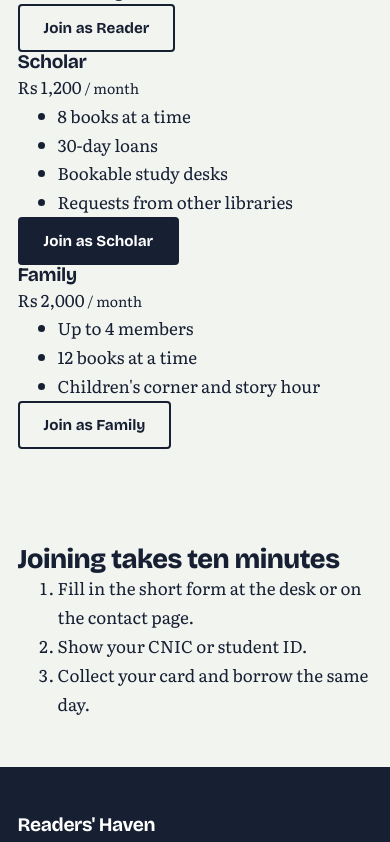
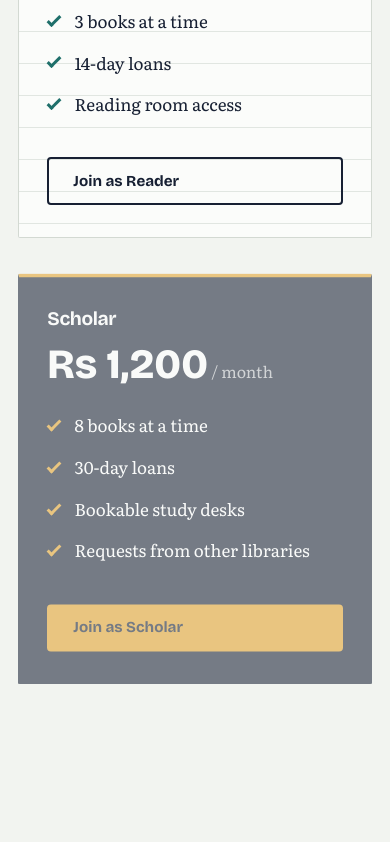
Before and after one commit to hammad-m19/readers-haven-library, a website: page src/membership.html in a window 390 px wide. Shown: the part 498-1340 px from the top of the page. Drawn offline with nearby package versions, Linux system fonts and the light colour scheme.

Commit message:
Add membership page styles, catalog card look and responsive layout

```diff
--- a/styles/style.css
+++ b/styles/style.css
@@ -482,6 +482,22 @@ section {
 /* ===== 4. PAGE: COLLECTIONS (collections.html), ===== */
 
 /* ===== 5. PAGE: MEMBERSHIP (membership.html), ===== */
+.membership-plans{display:grid;grid-template-columns:repeat(3,1fr);gap:1.6rem}
+.membership-plan{display:flex;flex-direction:column;padding:2rem 1.8rem;background:repeating-linear-gradient(transparent 0 31px,#e1e6e1 31px 32px),var(--card);border:1px solid var(--line);border-top:4px solid var(--rose);border-radius:2px}
+.membership-plan.featured{background:var(--ink);color:#fff;border-color:var(--ink);border-top-color:var(--saffron)}
+.membership-plan.featured .btn{background:var(--saffron);border-color:var(--saffron);color:var(--ink)}
+.membership-price{font:800 2.6rem var(--head);margin:.6rem 0 1rem}
+.membership-price small{font:400 1rem var(--body);opacity:.7}
+.membership-plan ul{list-style:none;padding:0;margin-bottom:2rem;flex:1}
+.membership-plan li{position:relative;padding:.4rem 0 .4rem 1.7rem}
+.membership-plan li::before{content:"";position:absolute;left:0;top:.95rem;width:.9rem;height:.45rem;border-left:3px solid var(--teal);border-bottom:3px solid var(--teal);rotate:-45deg}
+.membership-plan.featured li::before{border-color:var(--saffron)}
+.membership-steps{background:#e4e9e3}
+.membership-steps ol{list-style:none;padding:0;counter-reset:s;display:grid;grid-template-columns:repeat(3,1fr);gap:2rem;margin-top:2rem}
+.membership-steps li{counter-increment:s;padding-top:1rem;border-top:3px solid var(--ink)}
+.membership-steps li::before{content:counter(s);display:block;font:800 2rem var(--head);color:var(--rose)}
+@media(max-width:860px){.membership-plans,.membership-steps ol{grid-template-columns:1fr}}
+
 
 /* ===== 6. PAGE: SERVICES (services.html),===== */
 
```
